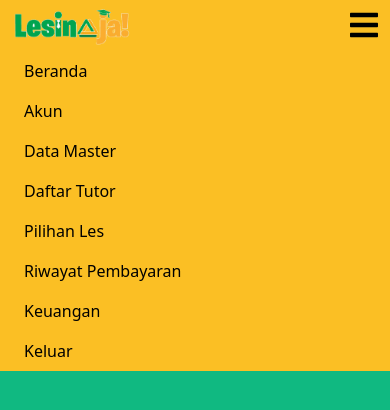
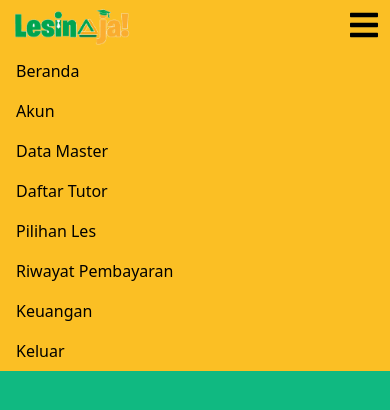
Before and after one commit to andirayka/lesinaja, a React (Create React App) app: page /keuangan in a window 390 px wide. Both pictures are taken after a click on the button 370 px from the left and 25 px from the top of the page. Shown: the top 410 px of the page. Built offline with nearby package versions, Linux system fonts and the light colour scheme.

Commit message:
update responsive layout and navbar

```diff
--- a/src/components/moleculs/NavbarItem.js
+++ b/src/components/moleculs/NavbarItem.js
@@ -2,8 +2,10 @@ import React from "react";
 
 const NavbarItem = ({ text }) => {
   return (
-    <div className="absolute w-full top-0 bottom-0 left-0 bg-yellow-400 z-50">
-      <button>{text}</button>
+    <div className="w-full bg-yellow-400 z-50">
+      <div className="hover:bg-yellow-600">
+        <button className="text-md py-2 pl-4">{text}</button>
+      </div>
     </div>
   );
 };
--- a/src/components/organisms/Navbar.js
+++ b/src/components/organisms/Navbar.js
@@ -6,6 +6,7 @@ import { useState } from "react";
 import { Link } from "react-router-dom";
 import { SidebarItem } from "@components/moleculs";
 import { sidebarList } from "@components/organisms";
+import { NavbarItem } from "@components";
 
 const Navbar = () => {
   const [isOpen, setOpen] = useState(false);
@@ -27,7 +28,7 @@ const Navbar = () => {
           sidebarList.map((item, index) => {
             return (
               <Link key={index} to={item.path}>
-                <SidebarItem text={item.text} />
+                <NavbarItem text={item.text} />
               </Link>
             );
           })}
--- a/src/components/organisms/Sidebar.js
+++ b/src/components/organisms/Sidebar.js
@@ -10,6 +10,8 @@ import {
   faChalkboardTeacher,
   faMoneyCheckAlt,
   faSignOutAlt,
+  faWallet,
+  faBookReader,
 } from "@fortawesome/free-solid-svg-icons";
 
 const sidebarList = [
@@ -36,7 +38,7 @@ const sidebarList = [
   {
     path: "/daftar-pilihanles",
     text: "Pilihan Les",
-    icon: faChalkboardTeacher,
+    icon: faBookReader,
   },
   {
     path: "/daftar-pembayaran",
@@ -46,7 +48,7 @@ const sidebarList = [
   {
     path: "/keuangan",
     text: "Keuangan",
-    icon: faMoneyCheckAlt,
+    icon: faWallet,
   },
   {
     path: "/masuk",
--- a/src/pages/Keuangan.js
+++ b/src/pages/Keuangan.js
@@ -3,7 +3,7 @@ import React from "react";
 
 const Keuangan = () => {
   return (
-    <div className="w-full flex-grow ml-8">
+    <div className="w-full flex-grow md:ml-8">
       <Title text={`Keuangan Bulan Juli 2021`} type="pageTitle" />
     </div>
   );
--- a/src/pages/ListCourse.js
+++ b/src/pages/ListCourse.js
@@ -1,15 +1,15 @@
-import React from 'react';
-import { Title, CardItem, CardKeyValue, Button } from '@components';
+import React from "react";
+import { Title, CardItem, CardKeyValue, Button } from "@components";
 import { Link } from "react-router-dom";
 
 const ListCourse = () => {
   return (
-    <div className="w-full flex-grow ml-8">
+    <div className="w-full flex-grow md:ml-8">
       <Title text="Daftar Pilihan Les" type="pageTitle" />
       <Link
-      to={{
-        pathname: "/tambah-pilihanles",
-      }}
+        to={{
+          pathname: "/tambah-pilihanles",
+        }}
       >
         <Button
           text="Tambah Pilihan Les"
```
